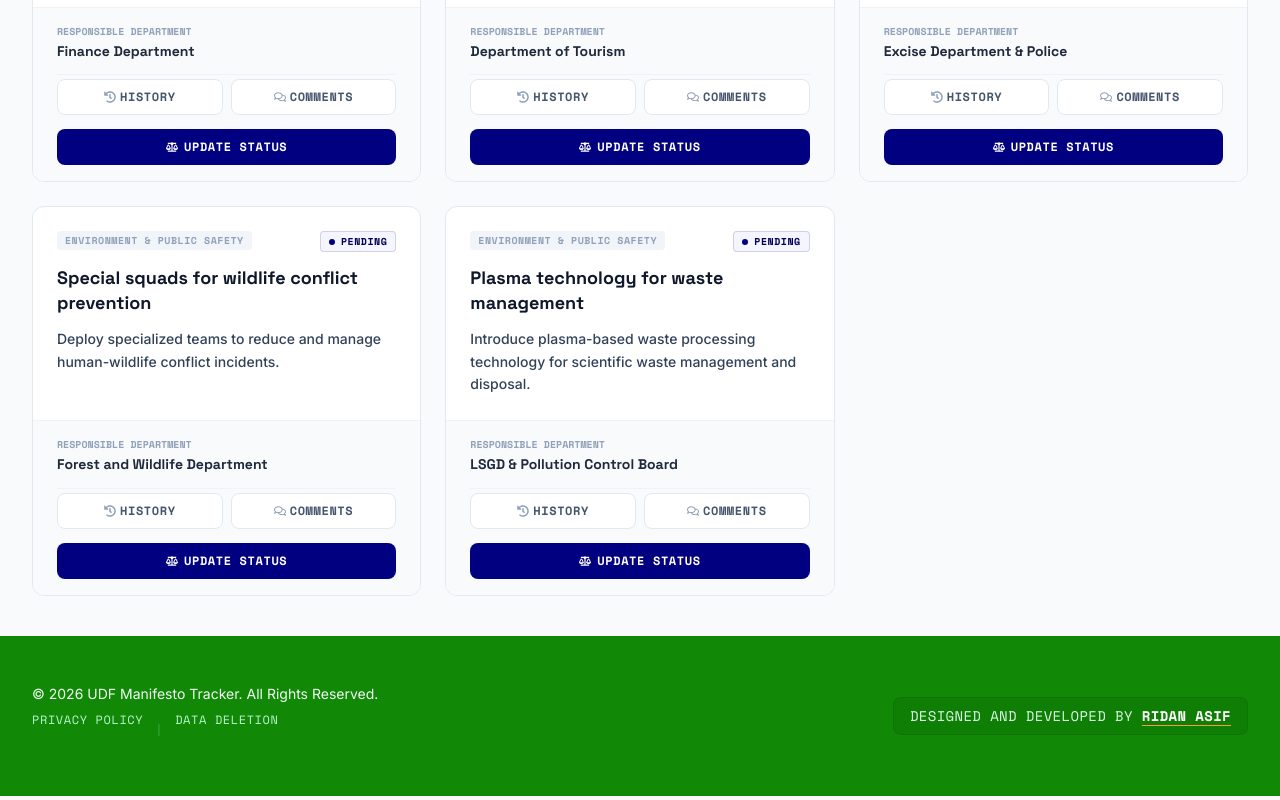
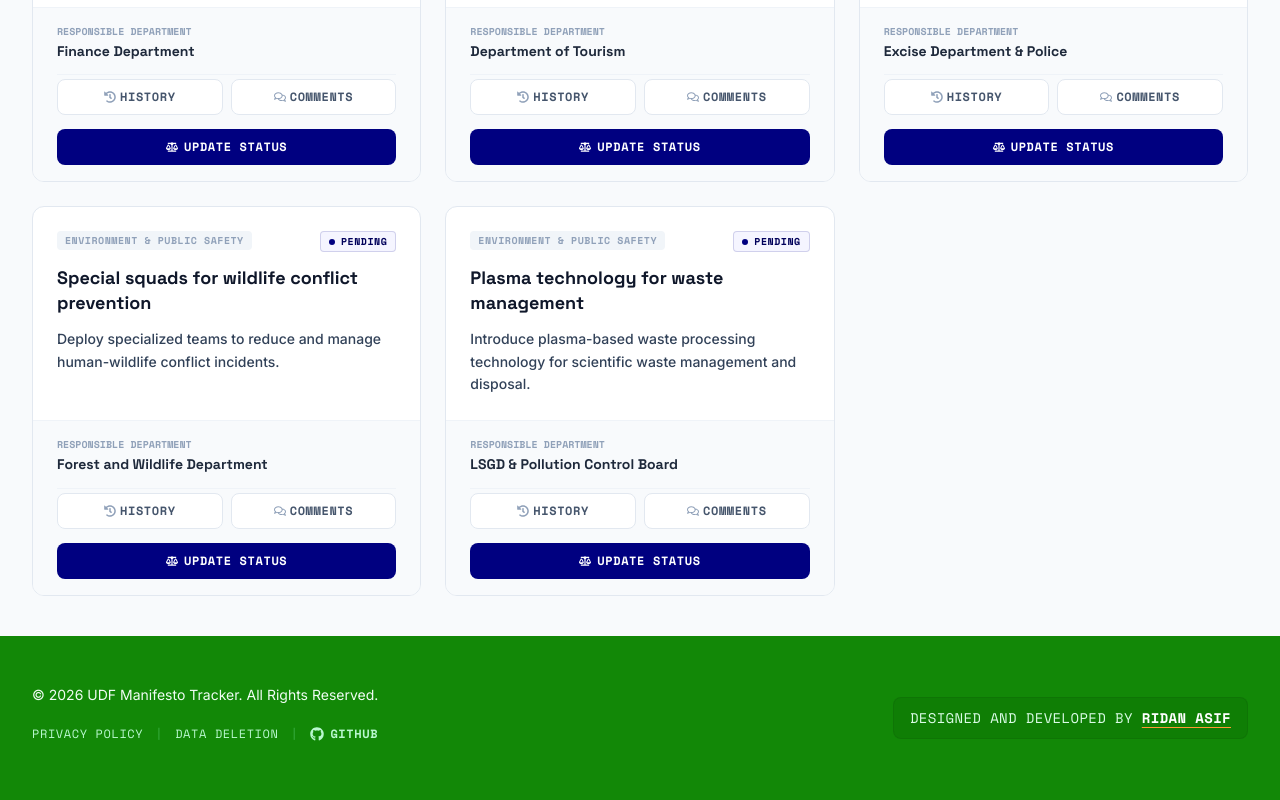
Before and after one commit to ridanasif/udf-manifesto-tracker, a React (Vite) app: page / in a window 1280 px wide. Shown: the part 6095-6895 px from the top of the page. Built offline with nearby package versions, Linux system fonts and the light colour scheme; no server answers; the database is empty.

Commit message:
feat: add GitHub repository link to the application footer

```diff
--- a/src/App.jsx
+++ b/src/App.jsx
@@ -3,6 +3,7 @@ import { Routes, Route, Link, useLocation } from "react-router-dom";
 import { PROMISES_DATA } from "./data/promises";
 import { supabase } from "./supabase";
 import { STATUS_DISPLAY, VALID_STATUSES } from "./constants";
+import { FaGithub } from "react-icons/fa";
 
 // Modular UI Component Imports
 import Navbar from "./components/Navbar";
@@ -360,19 +361,31 @@ function App() {
       {/* Footer */}
       <footer className="bg-green-flag text-white py-12 px-4 md:px-8 relative">
         <div className="max-w-7xl mx-auto flex flex-col md:flex-row items-center justify-between gap-6 text-xs md:text-sm">
-          <div className="flex flex-col gap-2">
-            <p className="text-green-50">
+
+          <div className="flex flex-col items-center md:items-start gap-2.5 text-center md:text-left">
+            <p className="text-green-50 leading-relaxed">
               &copy; {new Date().getFullYear()} UDF Manifesto Tracker. {lang === "en" ? "All Rights Reserved." : "എല്ലാ അവകാശങ്ങളും നിക്ഷിപ്തം."}
             </p>
-            <div className="flex items-center gap-3 text-xs font-mono-tech uppercase tracking-wider text-green-200">
-              <Link to="/privacy" className="hover:text-white hover:underline transition-colors no-underline">Privacy Policy</Link>
-              <span className="text-green-300/40">|</span>
-              <Link to="/data-deletion" className="hover:text-white hover:underline transition-colors no-underline">Data Deletion</Link>
+            <div className="flex flex-wrap items-center justify-center md:justify-start gap-3 text-xs font-mono-tech uppercase tracking-wider text-green-200">
+              <Link to="/privacy" className="hover:text-white hover:underline transition-colors no-underline flex items-center h-full">Privacy Policy</Link>
+              <span className="text-green-300/40 select-none">|</span>
+              <Link to="/data-deletion" className="hover:text-white hover:underline transition-colors no-underline flex items-center h-full">Data Deletion</Link>
+              <span className="text-green-300/40 select-none">|</span>
+              <a
+                href="https://github.com/ridanasif/udf-manifesto-tracker"
+                target="_blank"
+                rel="noopener noreferrer"
+                className="text-green-200 hover:text-white flex items-center gap-1.5 transition-colors no-underline font-bold h-full"
+              >
+                <FaGithub className="text-sm flex-shrink-0" />
+                <span>GITHUB</span>
+              </a>
             </div>
           </div>
 
           {/* Custom Designer attribution linked to ridanasif.com */}
-          <div className="font-mono-tech tracking-wide text-green-100 bg-green-flag-dark/30 border border-green-flag-dark/40 px-4 py-2 rounded-lg">
+          <div className="font-mono-tech tracking-wide text-green-100 bg-green-flag-dark/30 border border-green-flag-dark/40 px-4 py-2.5 rounded-lg flex items-center justify-center text-center">
+            <span>
               DESIGNED AND DEVELOPED BY {" "}
               <a
                 href="https://www.ridanasif.com"
@@ -382,7 +395,9 @@ function App() {
               >
                 RIDAN ASIF
               </a>
+            </span>
           </div>
+
         </div>
       </footer>
 
```
Lines whose indentation alone changed are shown as unchanged.
